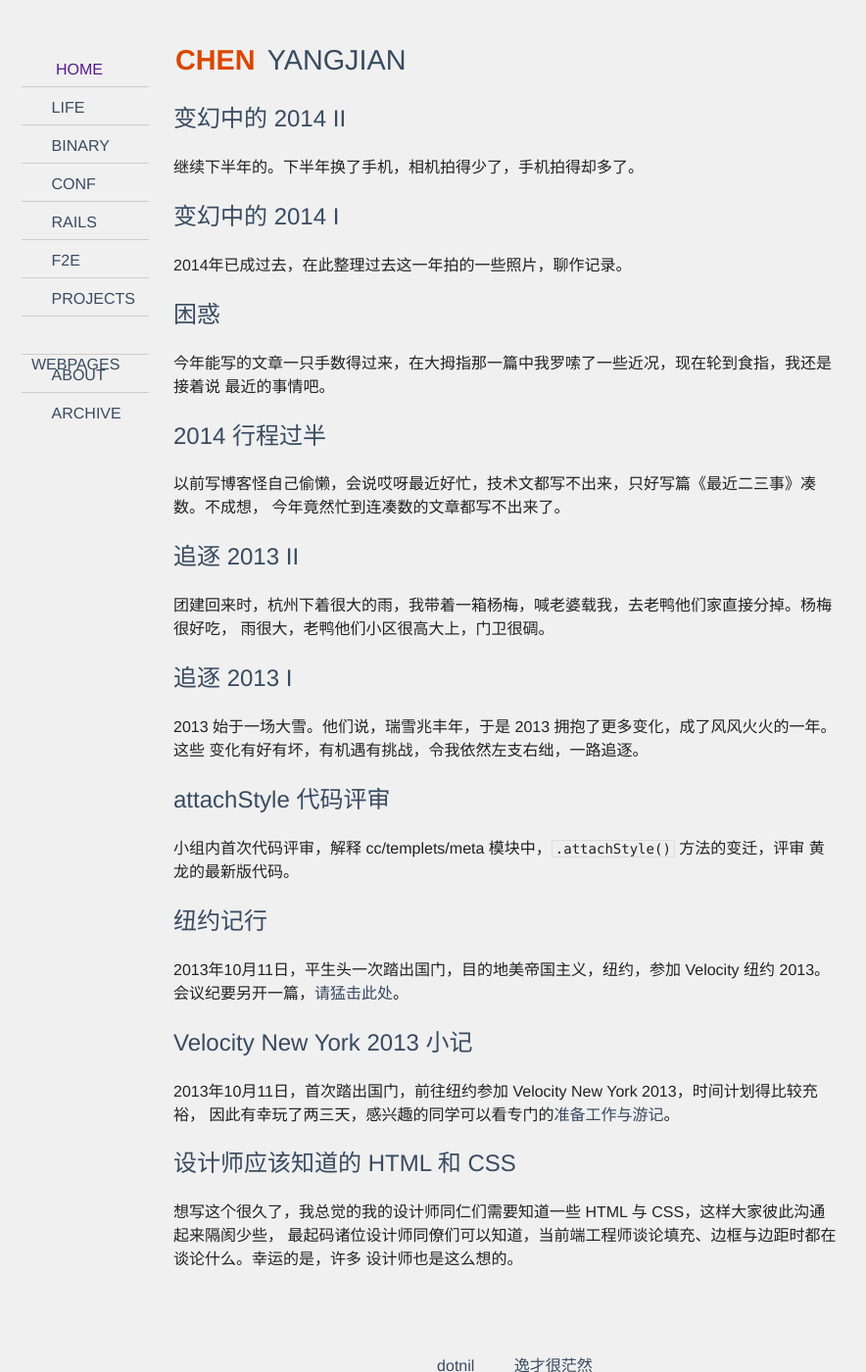
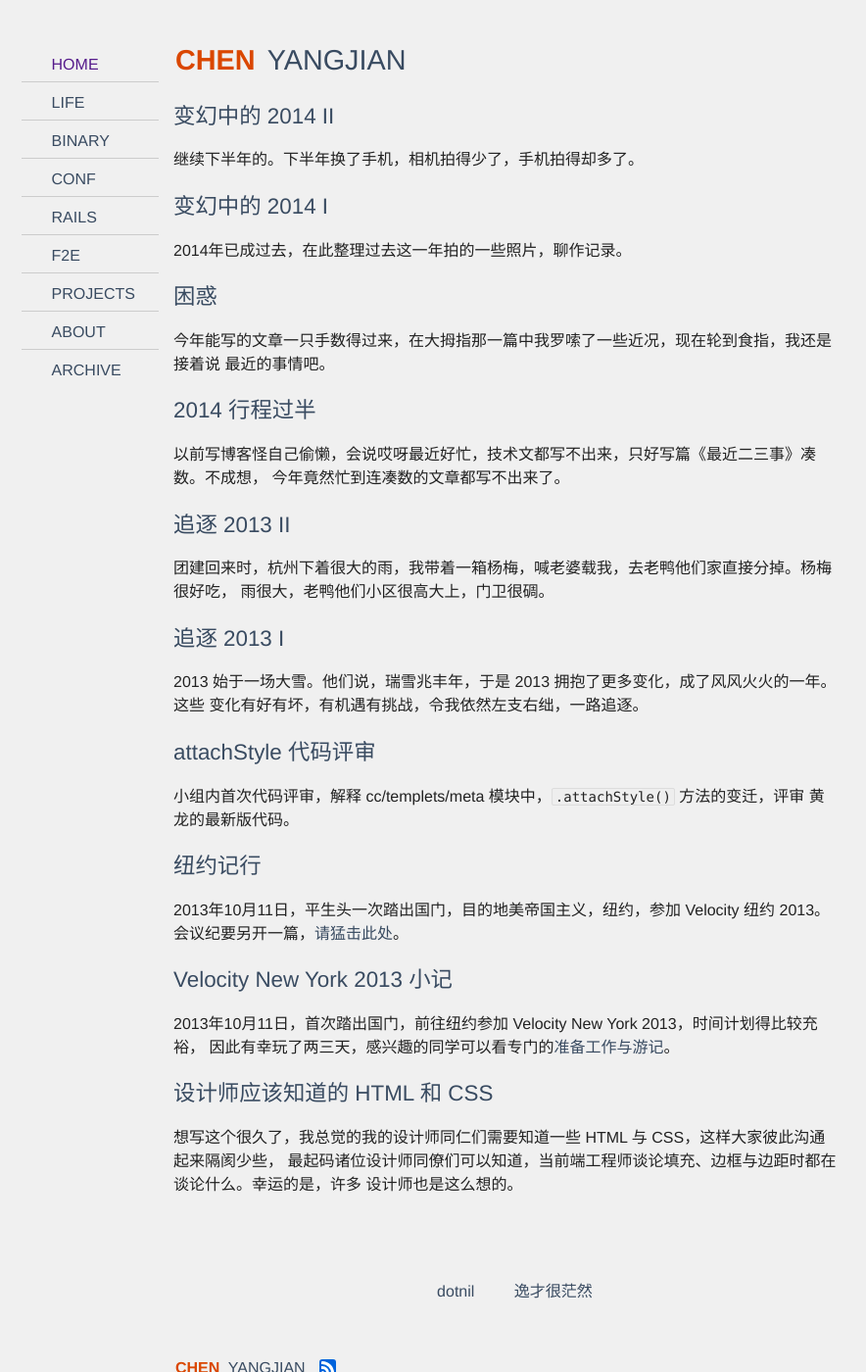
Before and after one commit to cyjake/cyjake.github.io, a Jekyll site: the page built from index.html, in a window 1280 px wide and 1400 px high. Shown: the whole window at 98% size, without its empty margins (123-1007 px from the left). Built offline with Jekyll 4.4.1, drawn with Linux system fonts in a browser that asks for light colours; some web fonts are replaced.

Commit message:
Fixed side nav

```diff
--- a/_includes/aside.html
+++ b/_includes/aside.html
@@ -4,7 +4,7 @@
   </a>
   <div class="entries">
     <a href="{{ site.baseurl }}" class="entry">
-      <i class="iconfont icon-home"></i> Home
+      <i class="iconfont icon-home"></i>Home
     </a>
     {% for category in site.categories %}
     <a href="{{ site.baseurl }}/{{ category[0] }}" class="category entry">
@@ -14,9 +14,6 @@
     <a href="{{ site.baseurl }}/projects" class="category entry">
       <i class="iconfont icon-projects"></i>Projects
     </a>
-    <a href="{{ site.baseurl }}/webpages" class="category entry">
-      <i class="iconfont icon-webpages"></i>Webpages
-    </a>
     <a href="{{ site.baseurl }}/about" class="entry">
       <i class="iconfont icon-about"></i>About
     </a>
--- a/_sass/components/base.sass
+++ b/_sass/components/base.sass
@@ -23,19 +23,19 @@ h1, h2, h3, h4, h5, h6
 
 .type h1
   font-size: 1.8em
-  margin: 0.67em 0
+  margin: 0.67em 0 0.32em
 
 .type > h1
   margin-top: 0
   font-size: 2em
 
 .type h2
-  font-size: 1.5em
-  margin: 0.83em 0
+  font-size: 1.4em
+  margin: 0.83em 0 0.33em
 
 .type h3
   font-size: 1.17em
-  margin: 1em 0
+  margin: 1em 0 0.5em
 
 .type h4,
 .type h5,
--- a/_sass/devices/screen.sass
+++ b/_sass/devices/screen.sass
@@ -22,10 +22,10 @@
         height: auto
 
   #aside
-    width: 130px
+    width: 140px
     margin-left: -(690px / 2 + 150px)
     position: fixed
-    top: 50px
+    top: 45px
     left: 50%
     z-index: 1000
 
--- a/index.html
+++ b/index.html
@@ -5,7 +5,7 @@ body_id: front-body
 ---
 
 <div class="latest article">
-  <h1>{% include branding.html %}<h1>
+  <h1>{% include branding.html %}</h1>
   {% for post in site.posts limit:10 %}
     <h2><a href="{{ post.url }}">{{ post.title}}</a></h2>
     {{ post.excerpt }}
```
